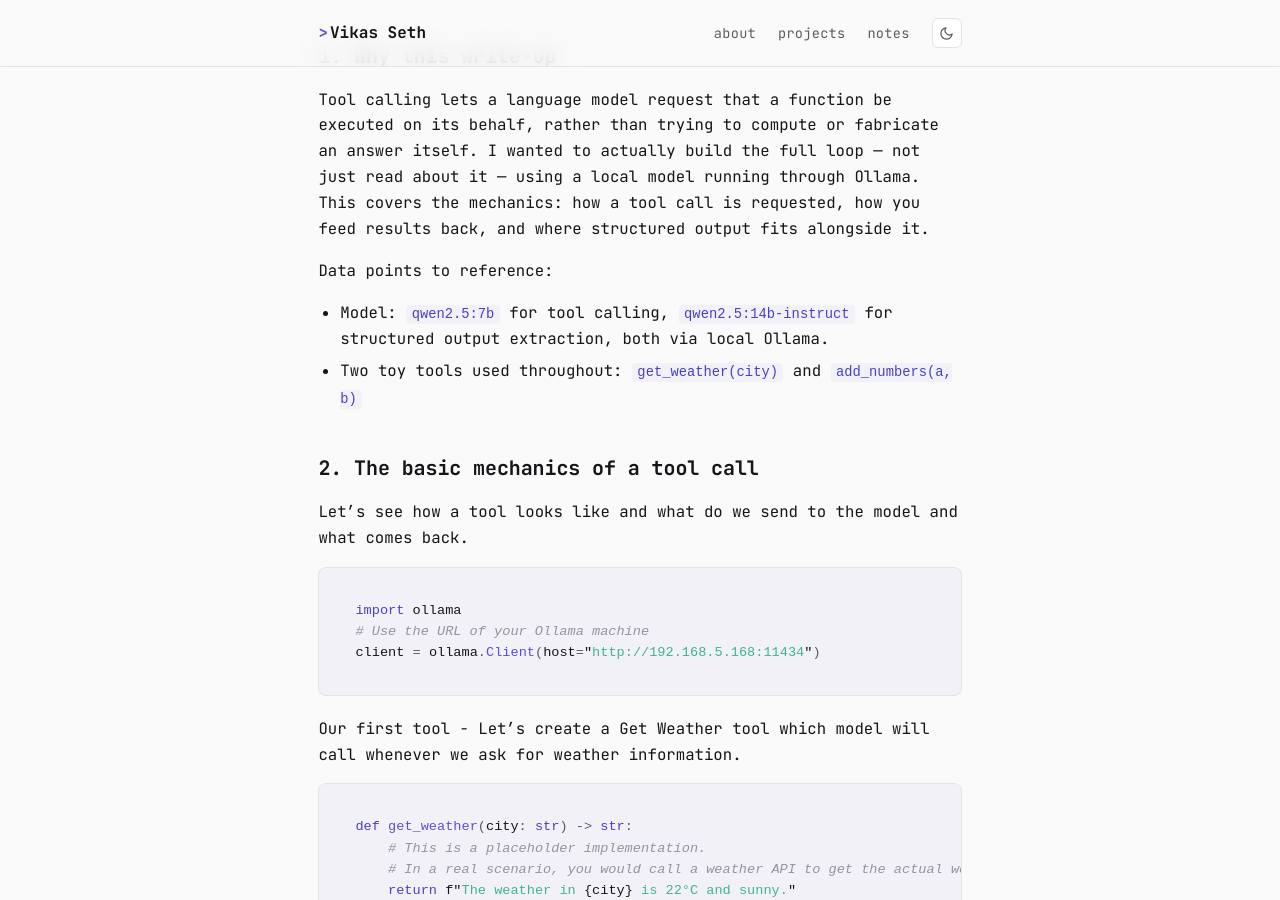
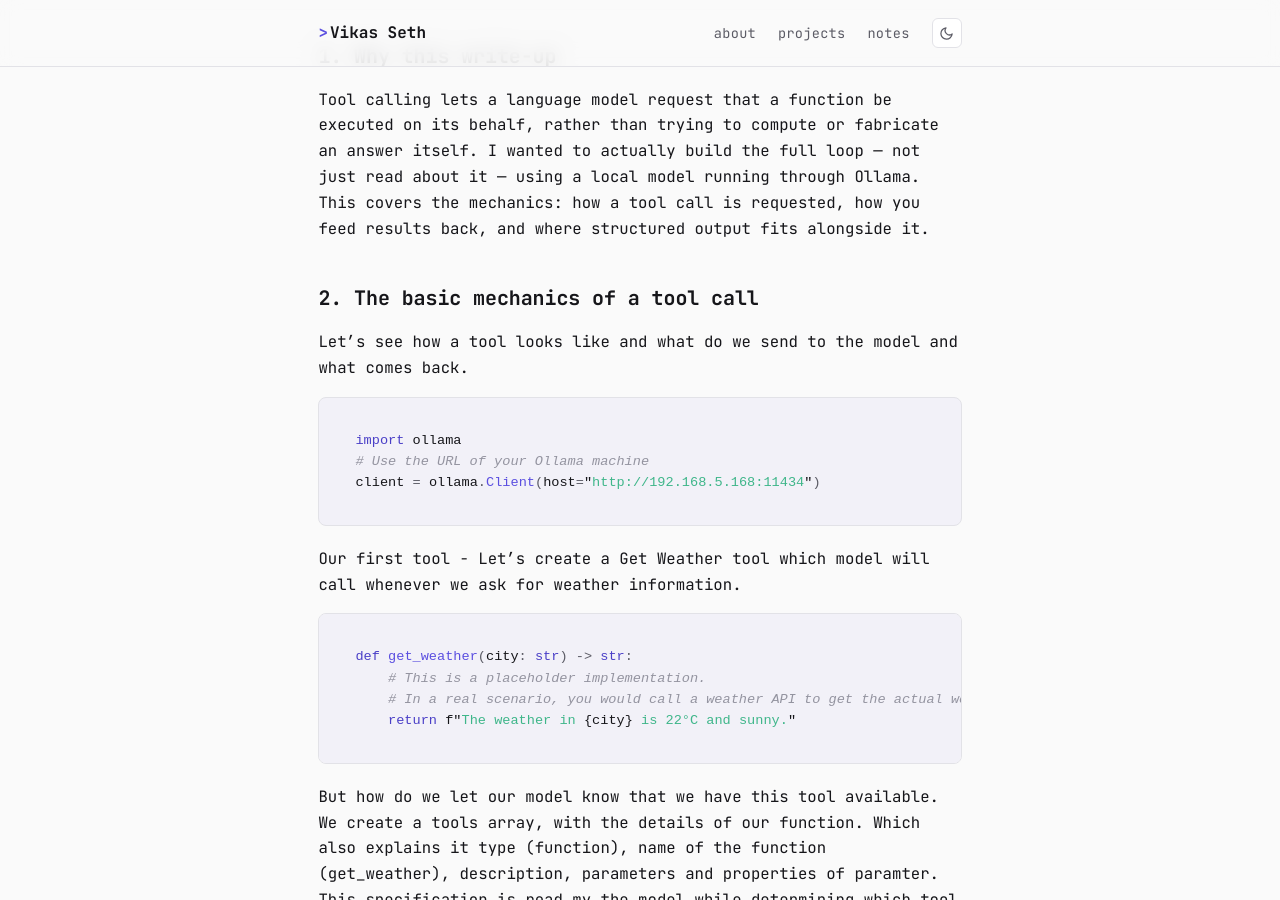
Before and after one commit to vikas-seth-ai/vikas-seth-ai.github.io, a Jekyll site: the page built from _posts/2026-08-10-Tool-Calling.md, in a window 1280 px wide and 900 px high, scrolled down 300 px. Built offline with Jekyll 4.4.1, drawn with Linux system fonts in a browser that asks for light colours.

Commit message:
updating tool calling article

```diff
--- a/_posts/2026-08-10-Tool-Calling.md
+++ b/_posts/2026-08-10-Tool-Calling.md
@@ -10,9 +10,6 @@ categories: tool-calling ollama ai-models llm
 ## 1. Why this write-up
 Tool calling lets a language model request that a function be executed on its behalf, rather than trying to compute or fabricate an answer itself. I wanted to actually build the full loop — not just read about it — using a local model running through Ollama. This covers the mechanics: how a tool call is requested, how you feed results back, and where structured output fits alongside it.
 
-Data points to reference:
-- Model: `qwen2.5:7b` for tool calling, `qwen2.5:14b-instruct` for structured output extraction, both via local Ollama.
-- Two toy tools used throughout: `get_weather(city)` and `add_numbers(a, b)`
 
 ## 2. The basic mechanics of a tool call
 Let's see how a tool looks like and what do we send to the model and what comes back.
```
